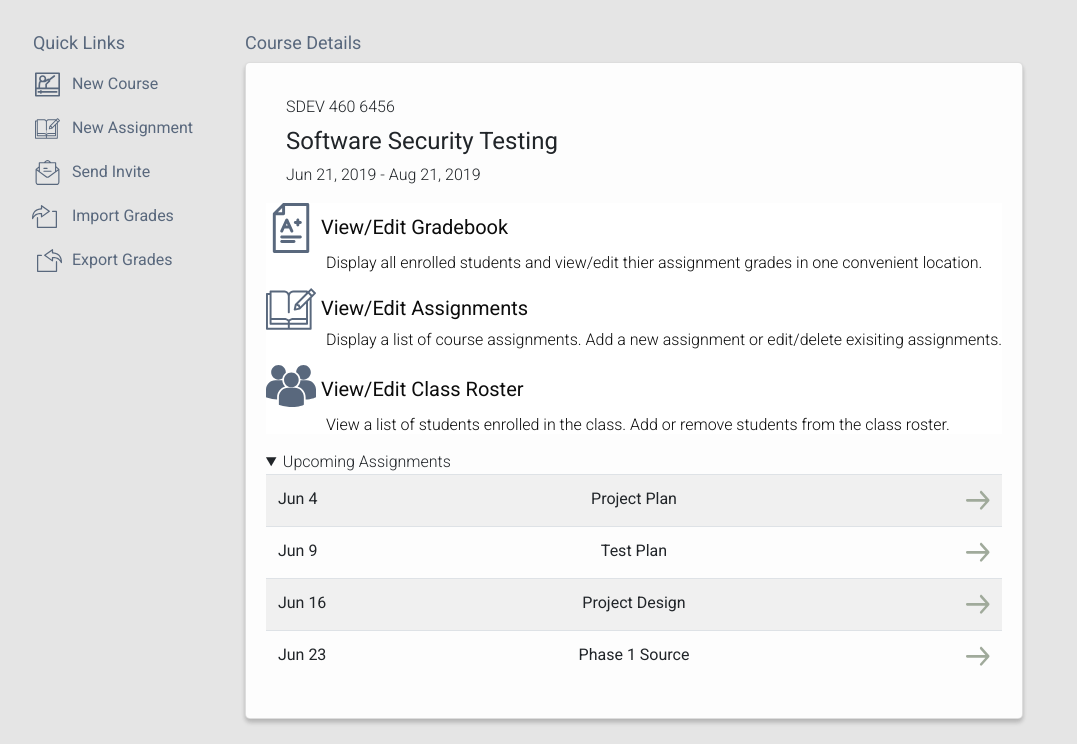
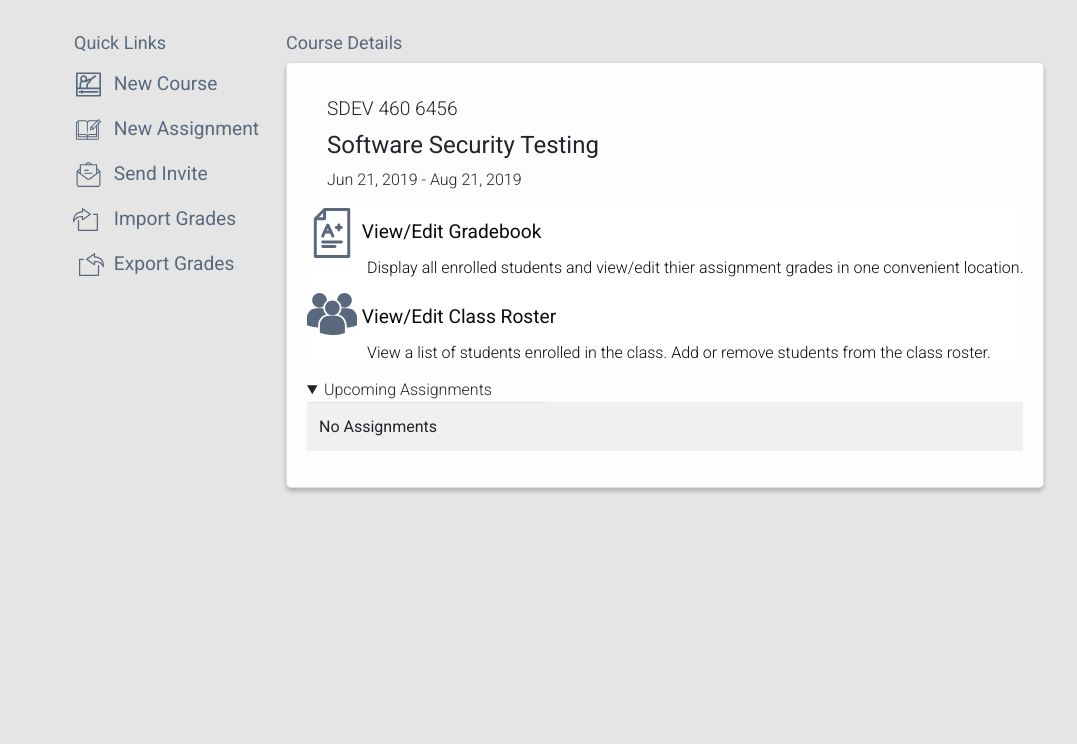
Before and after one commit to dakinwerneburg/gradify, a Django app: page /course/2/ in a window 1280 px wide, after a click on "Upcoming Assignments". Shown: the part 56-800 px from the top of the page, without its empty margins (6-1083 px from the left). Run offline with Django 3.2, Linux system fonts and the light colour scheme; data comes from the database, SQL or seed files in the repository; some libraries are stand-ins or nearby versions.

Commit message:
Resolved Merge Conflict Assignment Detail

```diff
--- a/core/static/css/gradify.css
+++ b/core/static/css/gradify.css
@@ -38,6 +38,7 @@ nav a {
 /* Container for the Quick Links */
 .ql-container {
     min-width: 12rem;
+    margin-left: 5rem;
 }
 
 /* Remove default ul styling for quick links */
@@ -131,3 +132,24 @@ nav a {
     text-decoration: none;
     color: inherit;
 }
+
+/*Width of coursework detail*/
+.coursework{
+    max-width: 80%;
+}
+
+/*No Styling of course detail navivation links*/
+.coursework a{
+    text-decoration: none;
+    color: inherit;
+}
+
+/*Aligns coursework detail with card header */
+.coursework-detail{
+    margin-left:1em;
+}
+
+.coursework h3, span{
+    font-size: 1.2rem;
+    padding-bottom: 1rem;
+}
--- a/core/templates/core/course_detail.html
+++ b/core/templates/core/course_detail.html
@@ -12,50 +12,39 @@
                         {{ course.endDate | date:"M d, Y" }}</time>
                 </header>
                 <nav class="course-detail-nav">
-                    {# TODO add links to gradebook, assignments, and roster page once created #}
-
                     <div>
-                        <span>{% include 'svg/course-details-gradebook.svg' %}<a href="#">View/Edit Gradebook</a></span>
+                        <span>{% include 'svg/course-details-gradebook.svg' %}<a href="{% url 'studentsubmission-list' pk=course.pk %}">View/Edit Gradebook</a></span>
                         <p>Display all enrolled students and view/edit thier assignment grades in one convenient location.
                         </p>
                     </div>
-                    <div>
+                    {# TODO need to decide on what to do with view/edit assignment navigation link #}
+                    <!-- <div>
                         <span>{% include 'svg/course-details-book.svg' %}<a href="#">View/Edit Assignments</a></span>
                         <p>Display a list of course assignments. Add a new assignment or edit/delete exisiting assignments.
                         </p>
-                    </div>
+                    </div> -->
                     <div>
-                        <span>{% include 'svg/course-details-people.svg' %}<a href="#">View/Edit Class Roster</a></span>
+                        {# TODO add link to class roster #}
+                        <span>{% include 'svg/course-details-people.svg' %}<a href="{% url 'course-roster' pk=course.pk %}">View/Edit Class Roster</a></span>
                         <p>View a list of students enrolled in the class. Add or remove students from the class roster.</p>
                     </div>
                 </nav>
                 <details>
-                {# TODO add actual coursework and tests once model is created #}
-
                 <summary class="light-text">Upcoming Assignments</summary>
                 <table class="table table-striped table-hover">
                     <tbody>
-                        <tr class="generic-row">
-                            <td>Jun 4</td>
-                            <td style="text-align: center">Project Plan</td>
-                            {# TODO add link to assignment details #}
-                            <td style="text-align: right">{% include 'svg/go-arrow.svg' %}</td>
-                        </tr>
-                        <tr class="generic-row">
-                            <td>Jun 9</td>
-                            <td style="text-align: center">Test Plan</td>
-                            <td style="text-align: right">{% include 'svg/go-arrow.svg' %}</td>
-                        </tr>
-                        <tr class="generic-row">
-                            <td>Jun 16</td>
-                            <td style="text-align: center">Project Design</td>
-                            <td style="text-align: right">{% include 'svg/go-arrow.svg' %}</td>
-                        </tr>
-                        <tr class="generic-row">
-                            <td>Jun 23</td>
-                            <td style="text-align: center">Phase 1 Source</td>
-                            <td style="text-align: right">{% include 'svg/go-arrow.svg' %}</td>
-                        </tr>
+                        {% if coursework %}
+                                    {% for assignment in coursework %}
+                                    <tr class="generic-row">
+                                        <td>{{assignment.dueDate}}</td>
+                                        <td style="text-align: center">{{assignment.title}}</td>
+                                    </tr>
+                                    {% endfor %}
+                                {% else %}
+                                    <tr class="generic-row">
+                                        <td>No Assignments</td>
+                                    </tr>
+                                {% endif %}
                     </tbody>
                 </table>
                 </details>
--- a/core/urls.py
+++ b/core/urls.py
@@ -12,4 +12,5 @@ urlpatterns = [
          name='studentsubmission-list'),
     path('course/<int:pk>/', views.CourseDetailView.as_view(), name='course-detail'),
     path('course/<int:pk>/roster/', views.CourseRosterView.as_view(), name='course-roster'),
+    path('course/<int:pk>/<int:pk2>/', views.CourseWorkDetailView.as_view(), name='coursework-detail'),
 ]
--- a/core/views.py
+++ b/core/views.py
@@ -103,6 +103,11 @@ class CourseDetailView(generic.DetailView):
     model = Course
     template_name = 'core/course_detail.html'
 
+    def get_context_data(self, **kwargs):
+        context = super(CourseDetailView, self).get_context_data(**kwargs)
+        context['coursework'] = CourseWork.objects.filter(course=self.kwargs['pk']).order_by('dueDate')
+        return context
+
 
 class CourseRosterView(generic.TemplateView):
     template_name = "core/coursestudent_list.html"
@@ -115,3 +120,16 @@ class CourseRosterView(generic.TemplateView):
         context['roster'] = roster
         context['course'] = course
         return context
+
+class CourseWorkDetailView(generic.DetailView):
+    model = CourseWork
+    template_name = 'core/coursework_detail.html'
+    context_object_name ='coursework'
+    pk_url_kwarg = 'pk2'
+
+    #Provides access to Assignemnt and Course info for the entered course_id and coursework_id
+    def get_context_data(self, **kwargs):
+        context = super().get_context_data(**kwargs)
+        context['coursework'] = CourseWork.objects.get(pk=self.kwargs['pk2'])
+        context['course'] = Course.objects.get(pk=self.kwargs['pk'])
+        return context
```
Also changed, not shown: core/templates/core/coursework_detail.html (added, +21 -0 lines).
